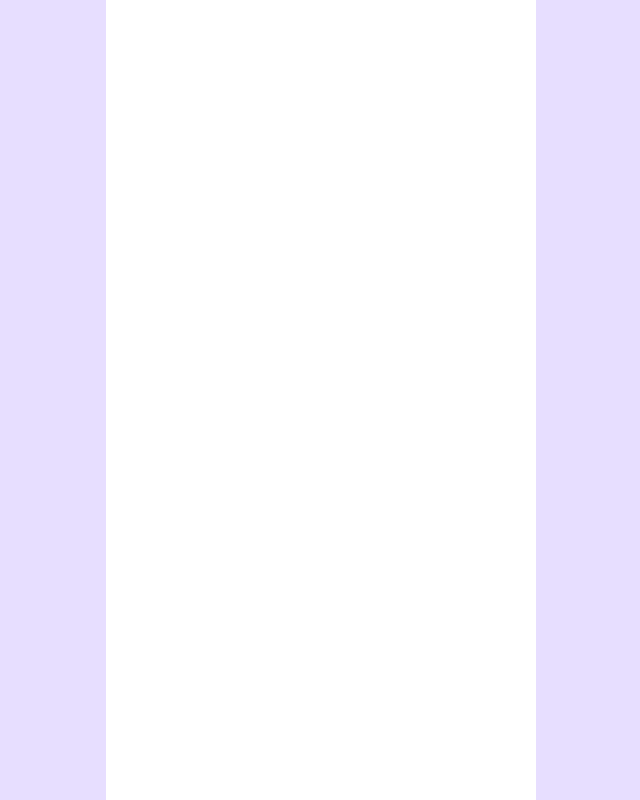
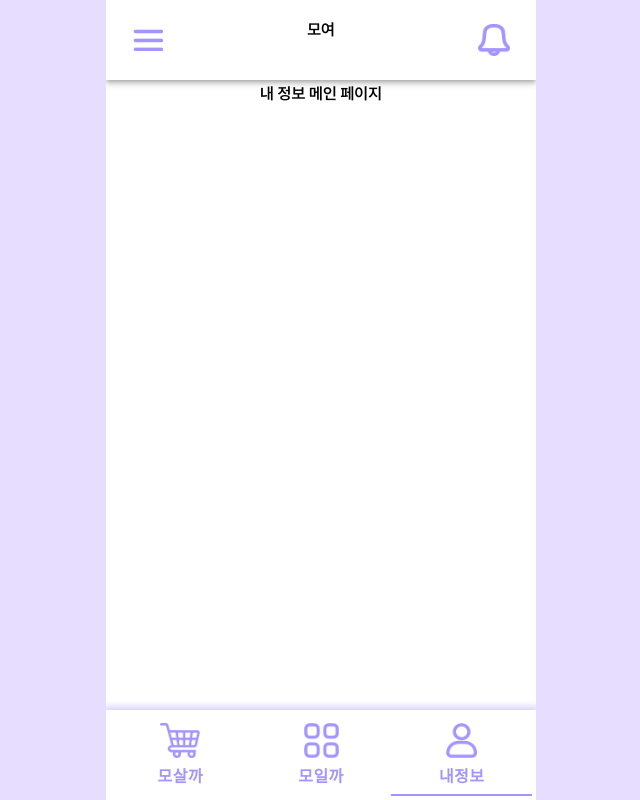
Before and after one commit to CalmCrews/silver_frontend, a React (Create React App) app: page /my in a window 1280 px wide. Before the commit this address had no page. Shown: the whole page, without its empty margins (533-1173 px from the left). Built offline with nearby package versions, Linux system fonts and the light colour scheme.

Commit message:
feature: add bottom tabbar and link pages

```diff
--- a/src/App.tsx
+++ b/src/App.tsx
@@ -1,6 +1,6 @@
 import React, { useEffect } from "react";
 import { BrowserRouter as Router, Routes, Route } from "react-router-dom";
-import Home from "./pages/Home";
+import Home from "./pages/home/Home";
 import Review from "./pages/testing/Review";
 import "./App.css";
 import { useRecoilState } from "recoil";
@@ -23,8 +23,10 @@ import JoinClubRegister from "./pages/club/JoinClubRegister";
 import JoinClubProfile from "./pages/club/JoinClubProfile";
 import ProductDetail from "./pages/detail/ProductDetail";
 import ChargeCash from "./pages/ChargeCash";
+import Club from "./pages/club/Club";
+import MyInfo from "./pages/myinfo/MyInfo";
+
 import AutoComplete from "./pages/AutoComplete";
-
 
 const GlobalStyle = createGlobalStyle`
   * {
@@ -82,25 +84,22 @@ function App() {
                 <Route
                   path="/club/description"
                   element={<MakeClubDes />}
-                ></Route>
+                />
                 <Route
                   path="/club/keywords"
-                  element={<MakeClubKeywords />}
-                ></Route>
+                  element={<MakeClubKeywords />}/>
                 <Route
                   path="/club/profile"
-                  element={<MakeClubProfile />}
-                ></Route>
+                  element={<MakeClubProfile />}/>
                 <Route
                   path="/club/register"
-                  element={<MakeClubRegister />}
-                ></Route>
-                <Route path="/club/join" element={<JoinClubRegister />}></Route>
+                  element={<MakeClubRegister />}/>
+                <Route path="/club/join" element={<JoinClubRegister />}/>
                 <Route
                   path="/club/join/profile"
-                  element={<JoinClubProfile />}
-                ></Route>
-                <Route path="/chargeCash" element={<ChargeCash />}/>
+                  element={<JoinClubProfile />}/>
+                <Route path="/club" element={<Club />}/>
+                <Route path="/my" element={<MyInfo />}/>
               </Routes>
             </div>
           </div>
--- a/src/components/shared/BottomTabBar.tsx
+++ b/src/components/shared/BottomTabBar.tsx
@@ -5,16 +5,46 @@ import ClubIcon from "../../assets/icons/ClubIcon.png";
 import MyIcon from "../../assets/icons/MyIcon.png";
 import DefaultIcon from "./DefaultIcon";
 import { styled } from "styled-components";
+import { useNavigate } from "react-router-dom";
 
 const StyledTab = styled(Tab)`
 
 `
 
-const BottomTabBar = () => {
-  const [value, setValue] = React.useState("");
+const BottomTabBar = ({currentPage}: {currentPage : string}) => {
+  const navigate = useNavigate();
 
-  const handleChange = (event: React.SyntheticEvent, newValue: string) => {
+  const initialValue = (() => {
+    switch (currentPage) {
+      case 'home':
+        return 0;
+      case 'club':
+        return 1;
+      case 'myinfo':
+        return 2;
+      default:
+        return 0;
+    }
+  })
+
+  const [value, setValue] = React.useState<number>(initialValue);
+
+
+  const handleChange = (event: React.SyntheticEvent, newValue: number) => {
     setValue(newValue);
+    switch (newValue) {
+      case 0:
+        navigate("/");
+        return ;
+      case 1:
+        navigate("/club");
+        return ;
+      case 2:
+        navigate("/my");
+        return ;
+      default:
+        return ;
+    }
   };
 
   return (
@@ -38,7 +68,13 @@ const BottomTabBar = () => {
           gap: "9px", // 아이콘과 레이블 사이의 간격 설정
           color: "#A394FF",
           fontSize: "1rem",
-          fontWeight: "600"
+          fontWeight: "600",
+          "&.MuiTab-textColorPrimary": {
+            color: "#A394FF",
+          },
+        },
+        "& .MuiTabs-indicator": {
+          backgroundColor: "#A394FF",
         },
       }}
     >
--- /dev/null
+++ b/src/components/shared/DefaultContainer.tsx
@@ -0,0 +1,12 @@
+import { styled } from "styled-components";
+
+const DefaultContainer = styled.div`
+  display: flex;
+  flex-direction: column;
+  align-items: center;
+  width: 100%;
+  height: 100vh;
+  padding: 20px 0 90px 0;
+`;
+
+export default DefaultContainer;
--- /dev/null
+++ b/src/pages/club/Club.tsx
@@ -0,0 +1,21 @@
+import React from "react";
+import DefaultContainer from "../../components/shared/DefaultContainer";
+import { Toolbar } from "@mui/material";
+import AppBarWithDrawer from "../../components/shared/AppBarWithDrawer";
+import BottomTabBar from "../../components/shared/BottomTabBar";
+
+
+const Club = () => {
+	return (
+		<>
+			<DefaultContainer>
+        <Toolbar sx={{ height: "60px" }} />
+        <AppBarWithDrawer/>
+				<p>모일까 메인 페이지</p>
+        <BottomTabBar currentPage="club"/>
+      </DefaultContainer>
+		</>
+	)
+}
+
+export default Club;
--- a/src/pages/Home.tsx
+++ b/src/pages/home/Home.tsx
@@ -2,18 +2,19 @@ import React, { useEffect, useState } from "react";
 import { atom, useRecoilState } from "recoil";
 import Button from "@mui/material/Button";
 import { Link, useLocation, useNavigate } from "react-router-dom";
-import { loginState } from "../states/userInfo";
+import { loginState } from "../../states/userInfo";
 import axios from "axios";
 import { useCookies } from "react-cookie";
-import { fontSizeState } from "../states/userInfo";
+import { fontSizeState } from "../../states/userInfo";
 import { styled } from "styled-components";
 import { Box, CssBaseline, Toolbar, IconButton } from "@mui/material";
-import MainCarousel from "../components/main/MainCarousel";
-import AppBarWithDrawer from "../components/shared/AppBarWithDrawer";
-import MyBuyingCard from "../components/main/MyBuyingCard";
-import CustomDivider from "../components/shared/CustomDivider";
-import { axiosInstance } from "../utils/axiosInterceptor";
-import BottomTabBar from "../components/shared/BottomTabBar";
+import MainCarousel from "../../components/main/MainCarousel";
+import AppBarWithDrawer from "../../components/shared/AppBarWithDrawer";
+import MyBuyingCard from "../../components/main/MyBuyingCard";
+import CustomDivider from "../../components/shared/CustomDivider";
+import { axiosInstance } from "../../utils/axiosInterceptor";
+import BottomTabBar from "../../components/shared/BottomTabBar";
+import DefaultContainer from "../../components/shared/DefaultContainer";
 
 
 const MyBuyingData = [
@@ -84,16 +85,6 @@ const MyBuyingData = [
     ],
   },
 ]
-
-
-const Container = styled.div`
-  display: flex;
-  flex-direction: column;
-  align-items: center;
-  width: 100%;
-  height: 100vh;
-  padding: 20px 0 90px 0;
-`;
 
 const MainDiv = styled.div`
   width: 100%;
@@ -170,7 +161,7 @@ const Home = () => {
 
   return (
     <>
-      <Container>
+      <DefaultContainer>
         <Toolbar sx={{ height: "60px" }} />
         <AppBarWithDrawer/>
         <MainDiv>
@@ -212,8 +203,8 @@ const Home = () => {
             <button type="submit">전송</button>
           </form>
         </MainDiv>
-        <BottomTabBar/>
-      </Container>
+        <BottomTabBar currentPage="home"/>
+      </DefaultContainer>
     </>
   );
 };
--- /dev/null
+++ b/src/pages/myinfo/MyInfo.tsx
@@ -0,0 +1,20 @@
+import React from "react";
+import DefaultContainer from "../../components/shared/DefaultContainer";
+import { Toolbar } from "@mui/material";
+import AppBarWithDrawer from "../../components/shared/AppBarWithDrawer";
+import BottomTabBar from "../../components/shared/BottomTabBar";
+
+const MyInfo = () => {
+	return (
+		<>
+			<DefaultContainer>
+        <Toolbar sx={{ height: "60px" }} />
+        <AppBarWithDrawer/>
+				<p>내 정보 메인 페이지</p>
+        <BottomTabBar currentPage="myinfo"/>
+      </DefaultContainer>
+		</>
+	)
+}
+
+export default MyInfo;
```
